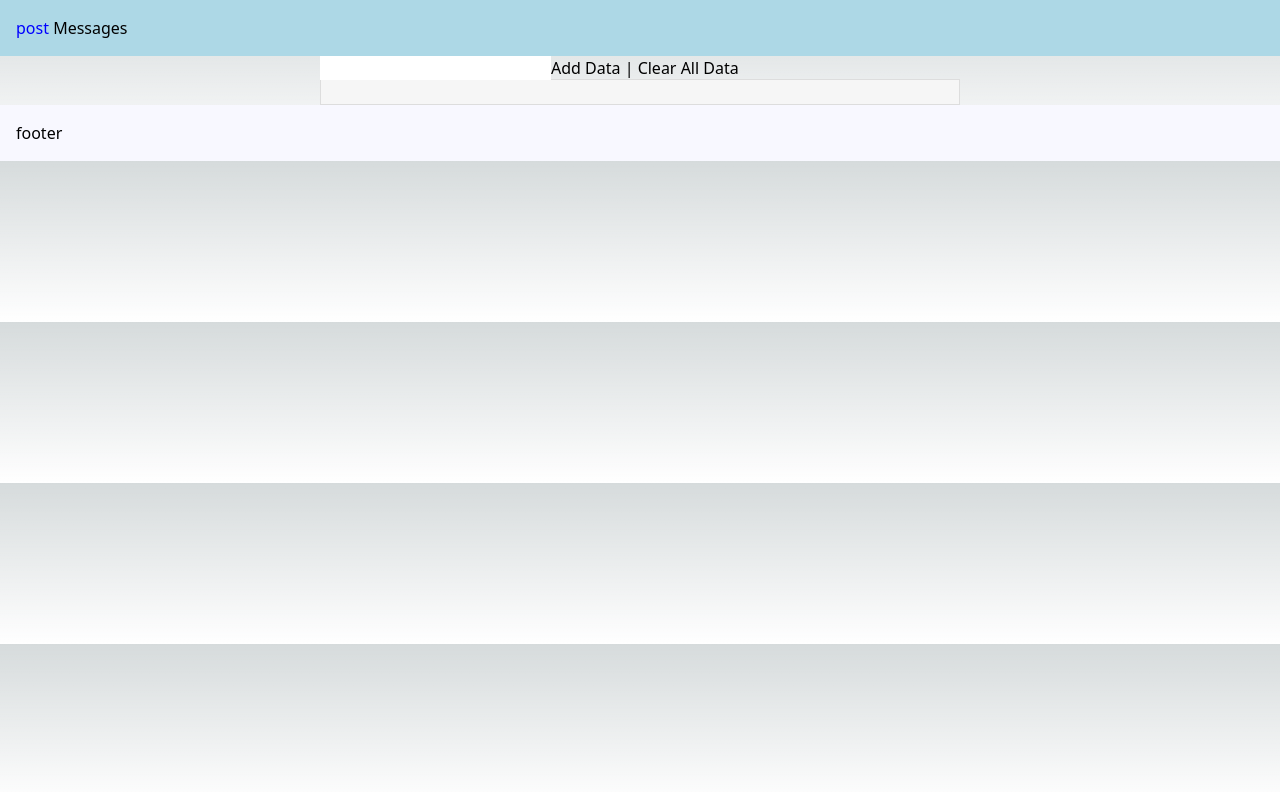
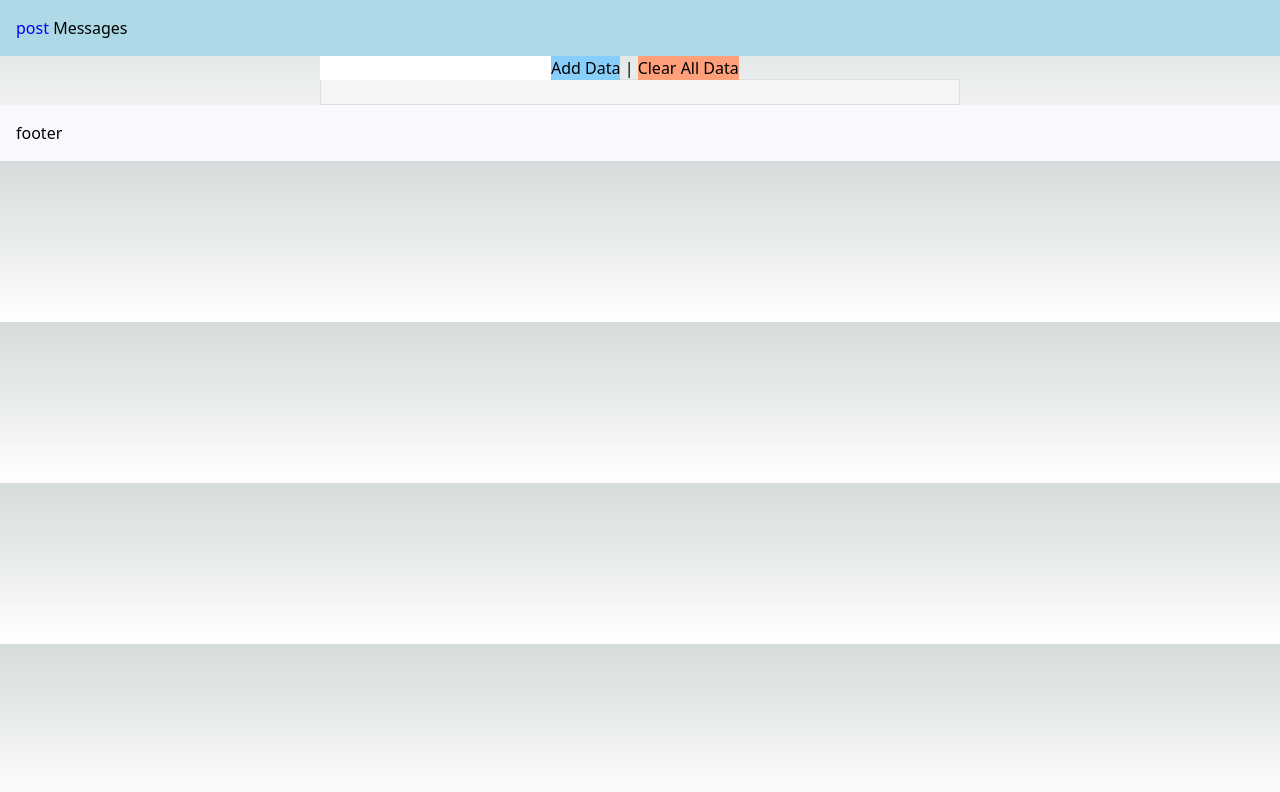
Before and after one commit to adenali20/app1, a Next.js app: page /post in a window 1280 px wide. Shown: the top 792 px of the page. Built offline with nearby package versions, Linux system fonts and the light colour scheme; no server answers.

Commit message:
change button colors

```diff
--- a/src/app/post/page.tsx
+++ b/src/app/post/page.tsx
@@ -54,7 +54,11 @@ export default function Page() {
     return <div id="myDiv">
       <input value={value} onChange={(e) => {setValue(e.target.value)}} />
 
-      <button onClick={()=>postData()}>Add Data</button> | <button onClick={()=>clearData()}>Clear All Data</button>
+      <button onClick={()=>postData()} style={{
+        backgroundColor:"#87CEFA",opacity: 1
+      }}>Add Data</button> | <button onClick={()=>clearData()} style={{
+        backgroundColor:"#FFA07A"
+      }}>Clear All Data</button>
       <ul id="myUL">
       {
         items.map(e=>{
```
